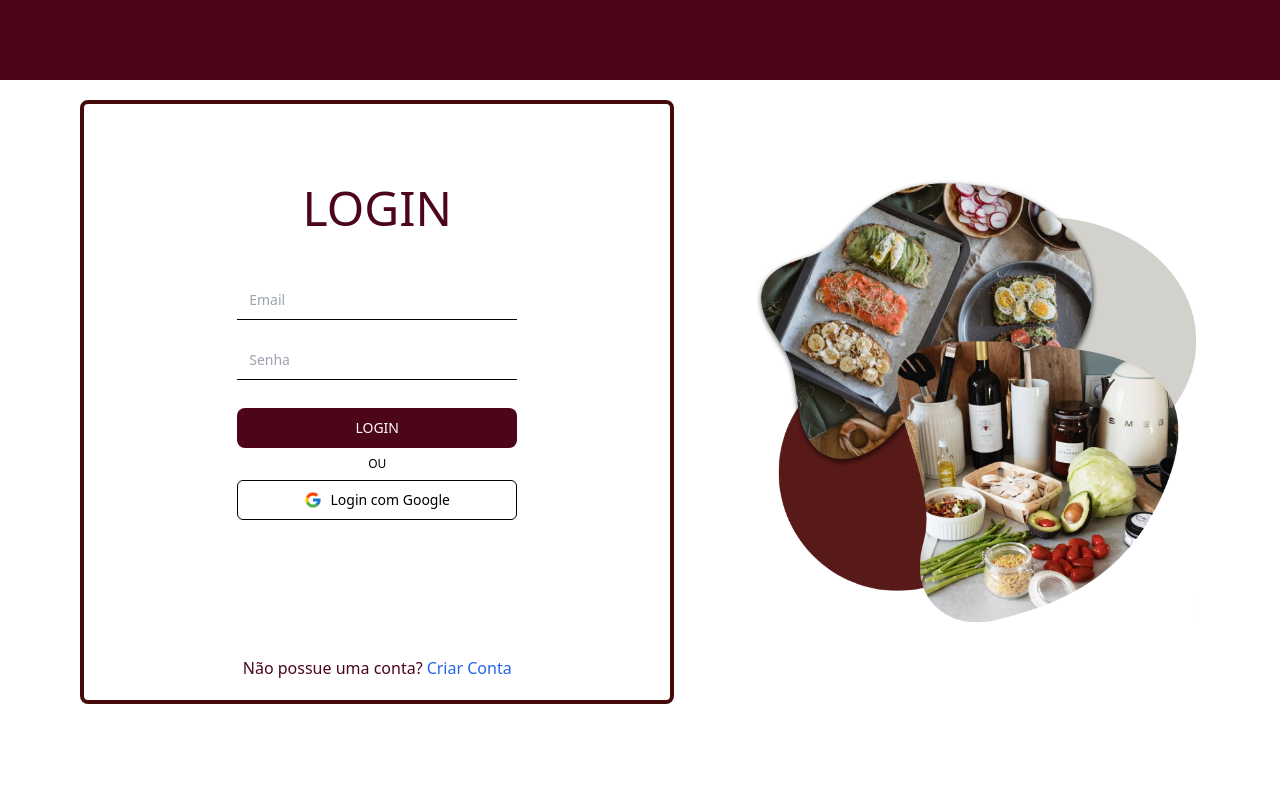
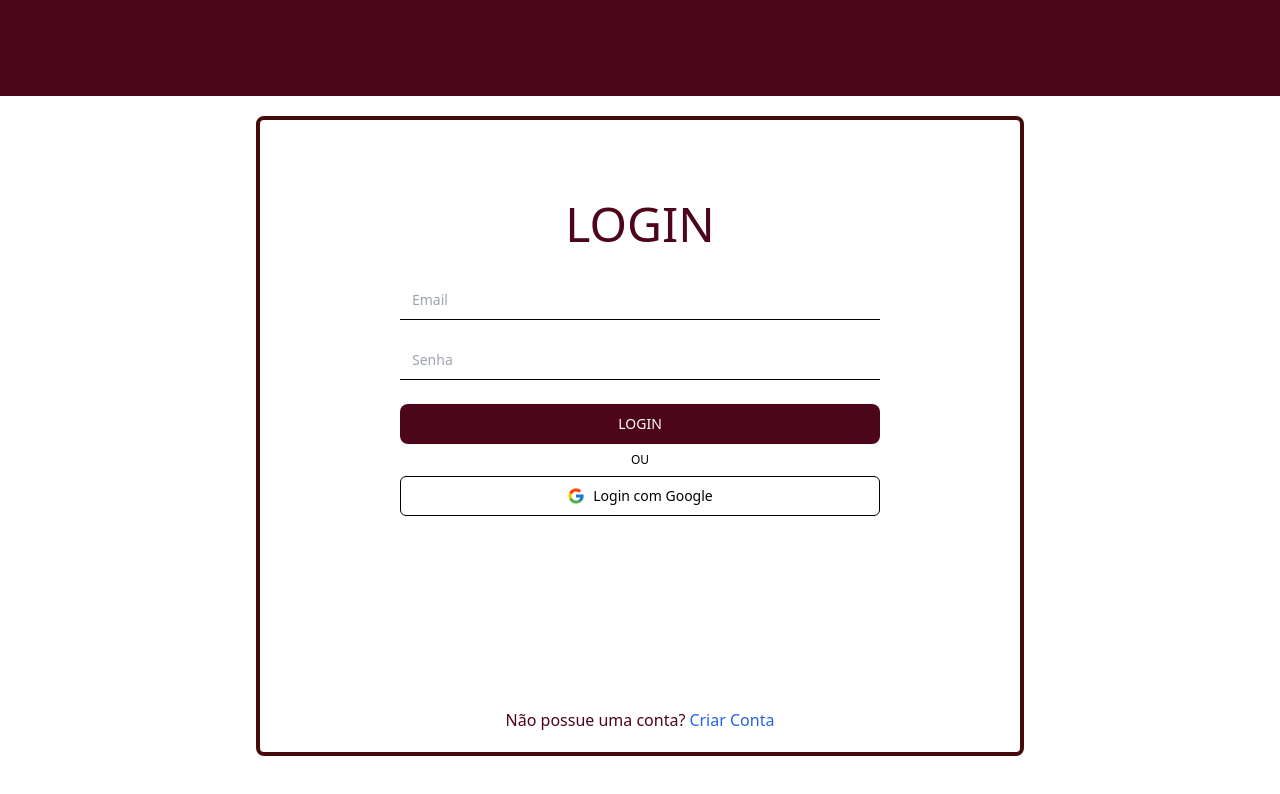
Before and after one commit to lalamp/project_recipesApp, a Next.js app: page / in a window 1280 px wide. Shown: the top 794 px of the page. Built offline with nearby package versions, Linux system fonts and the light colour scheme.

Commit message:
feat: new login and creat account page details

```diff
--- a/app/components/CreatAccout.tsx
+++ b/app/components/CreatAccout.tsx
@@ -10,37 +10,38 @@ const CreatAccount = () => {
     return (
         <>
             <Header1/>
-            <div className="m-8 flex flex-col justify-center items-center rounded-md px-32 pt-20 pb-32 w-3/5 relative border-red-950 border-4">
+            <div className="w-full flex justify-center h-4/5">
+                <div className="relative flex flex-col items-center rounded-lg p-12 sm:p-20 border-red-950 border-4 w-11/12 lg:w-3/5">
                     <h1 className="text-4xl text-center text-rose-950 mb-7">CRIAR CONTA</h1>
-                <div className="flex flex-col sm:w-80 w-64">
+                    <div className="flex flex-col w-4/5">
                         <Input
                             type="text"
                             placeholder="Nome"
-                        className="mb-5 rounded-none border-x-0 border-t-0 border-b-black"
+                            className="mb-3 sm:mb-5 rounded-none border-x-0 border-t-0 border-b-black"
                         />
                         <Input
                             type="text"
                             placeholder="Nickname"
-                        className="mb-5 rounded-none border-x-0 border-t-0 border-b-black"
+                            className="mb-3 sm:mb-5 rounded-none border-x-0 border-t-0 border-b-black"
                         />
                         <Input
                             type="email"
                             placeholder="Email"
-                        className="mb-5 rounded-none border-x-0 border-t-0 border-b-black"
+                            className="mb-3 sm:mb-5 rounded-none border-x-0 border-t-0 border-b-black"
                         />
                         <Input
                             type="password"
                             placeholder="Senha"
-                        className="mb-2 rounded-none border-x-0 border-t-0 border-b-black"
+                            className="mb-6 rounded-none border-x-0 border-t-0 border-b-black"
                         />
                         <Button
                             type="submit"
-                        className="bg-rose-950 mt-5 rounded-lg text-white">
+                            className="bg-rose-950 rounded-lg text-white">
                                 CRIAR CONTA
                         </Button>
                     </div>
 
-                <div className="flex absolute bottom-5">
+                    <div className="flex absolute bottom-2 md:bottom-5">
                         <p className="text-center text-red-950">
                             Já possue uma conta?
                             <Link
@@ -51,6 +52,7 @@ const CreatAccount = () => {
                         </p>
                     </div>
                 </div>
+            </div>
         </>
     );
 }
--- a/app/components/Header1.tsx
+++ b/app/components/Header1.tsx
@@ -1,5 +1,5 @@
 const Header1 = () => {
-    return ( <header className="bg-rose-950 h-20 w-full"></header> );
+    return ( <header className="bg-rose-950 h-20 sm:h-24 w-full mb-5"></header> );
 }
 
 export default Header1;
--- a/app/components/LoginForm.tsx
+++ b/app/components/LoginForm.tsx
@@ -8,14 +8,14 @@ import Link from "next/link"
 
 const LoginForm = () => {
     return (
-    <div className="flex w-full m-5 px-20 justify-center items-center gap-20">
+    <>
         {/* Caixa de Login */}
-        <div className="relative flex flex-col items-center rounded-lg px-32 pt-20 pb-40 border-red-950 border-4 w-11/12 lg:w-3/5">
+        <div className="relative flex flex-col items-center rounded-lg p-12 sm:p-20 border-red-950 border-4 w-11/12 lg:w-3/5">
             {/* Título */}
-            <h1 className="text-5xl text-center text-rose-950 mb-7">LOGIN</h1>
+            <h1 className="text-5xl text-center text-rose-950 mb-8">LOGIN</h1>
 
             {/* Input */}
-            <div className="flex flex-col sm:w-80 w-64 p-5">
+            <div className="flex flex-col w-4/5">
                 <Input
                     type="email"
                     placeholder="Email"
@@ -24,11 +24,11 @@ const LoginForm = () => {
                 <Input
                     type="password"
                     placeholder="Senha"
-                    className="mb-2 rounded-none border-x-0 border-t-0 border-b-black"
+                    className="mb-6 rounded-none border-x-0 border-t-0 border-b-black"
                 />
                 <Button
                     type="submit"
-                    className="bg-rose-950 mt-5 rounded-lg text-white">
+                    className="bg-rose-950 rounded-lg text-white">
                         LOGIN
                 </Button>
 
@@ -46,7 +46,7 @@ const LoginForm = () => {
             </div>
 
             {/* Criar conta */}
-            <div className="flex absolute bottom-5">
+            <div className="flex absolute bottom-2 md:bottom-5">
                 <p className="text-center text-rose-950 text-wrap">
                     Não possue uma conta?
                     <Link
@@ -57,17 +57,7 @@ const LoginForm = () => {
                 </p>
             </div>
         </div>
-
-        {/* Imagem*/}
-        <div className="hidden lg:flex">
-            <Image
-            alt="Imagem da página de login"
-            src="/background-loginpage.png"
-            width={550}
-            height={550}
-            />
-        </div>
-    </div>
+    </>
     );
 }
 
--- a/app/globals.css
+++ b/app/globals.css
@@ -3,9 +3,7 @@
 @tailwind utilities;
 
 body{
-  display: flex;
-  flex-direction: column;
-  align-items: center;
+  height: 100vh;
 }
 
 @layer base {
--- a/app/page.tsx
+++ b/app/page.tsx
@@ -6,7 +6,9 @@ export default function Home() {
   return (
     <>
       <Header1 />
-      <LoginForm />
+      <div className="w-full flex justify-center h-4/5">
+        <LoginForm />
+      </div>
     </>
   )
 }
```
Lines whose indentation alone changed are shown as unchanged.
